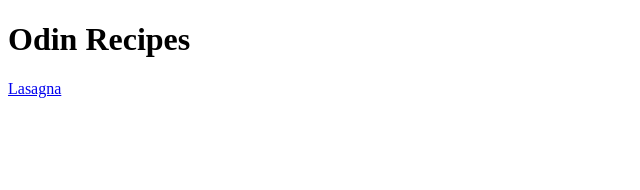
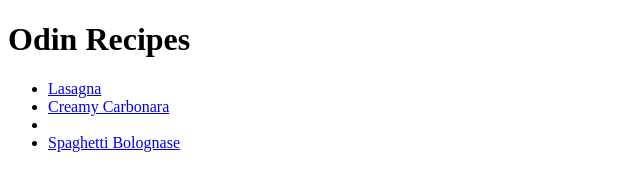
Before and after one commit to TheBrightman468/odin-recipes, a plain HTML site: page index.html in a window 1280 px wide. Shown: the whole page, without its empty margins (0-640 px from the left). Drawn offline with Linux system fonts and the light colour scheme.

Commit message:
Update index.html with links to carbonara.html and spaghetti.html

```diff
--- a/index.html
+++ b/index.html
@@ -6,6 +6,10 @@
     </head>
     <body>
         <h1>Odin Recipes</h1>
-        <a href="recipes/lasagna.html">Lasagna</a>
+        <ul>
+          <li><a href="recipes/lasagna.html">Lasagna</a></li>
+          <li><a href="recipes/carbonara.html">Creamy Carbonara</a><li>
+          <li><a href="recipes/spaghetti">Spaghetti Bolognase</a></li>
+        </ul>
     </body>
 </html>
```
